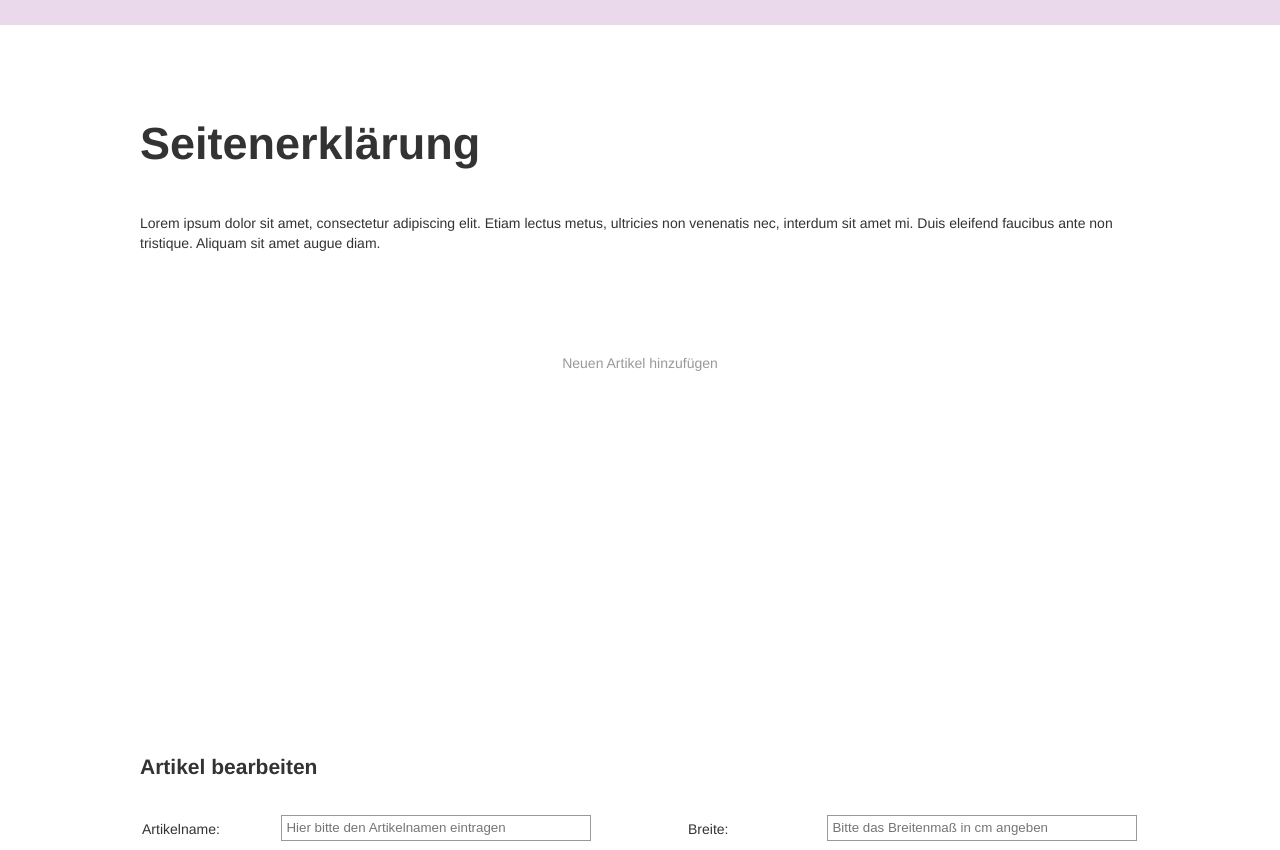
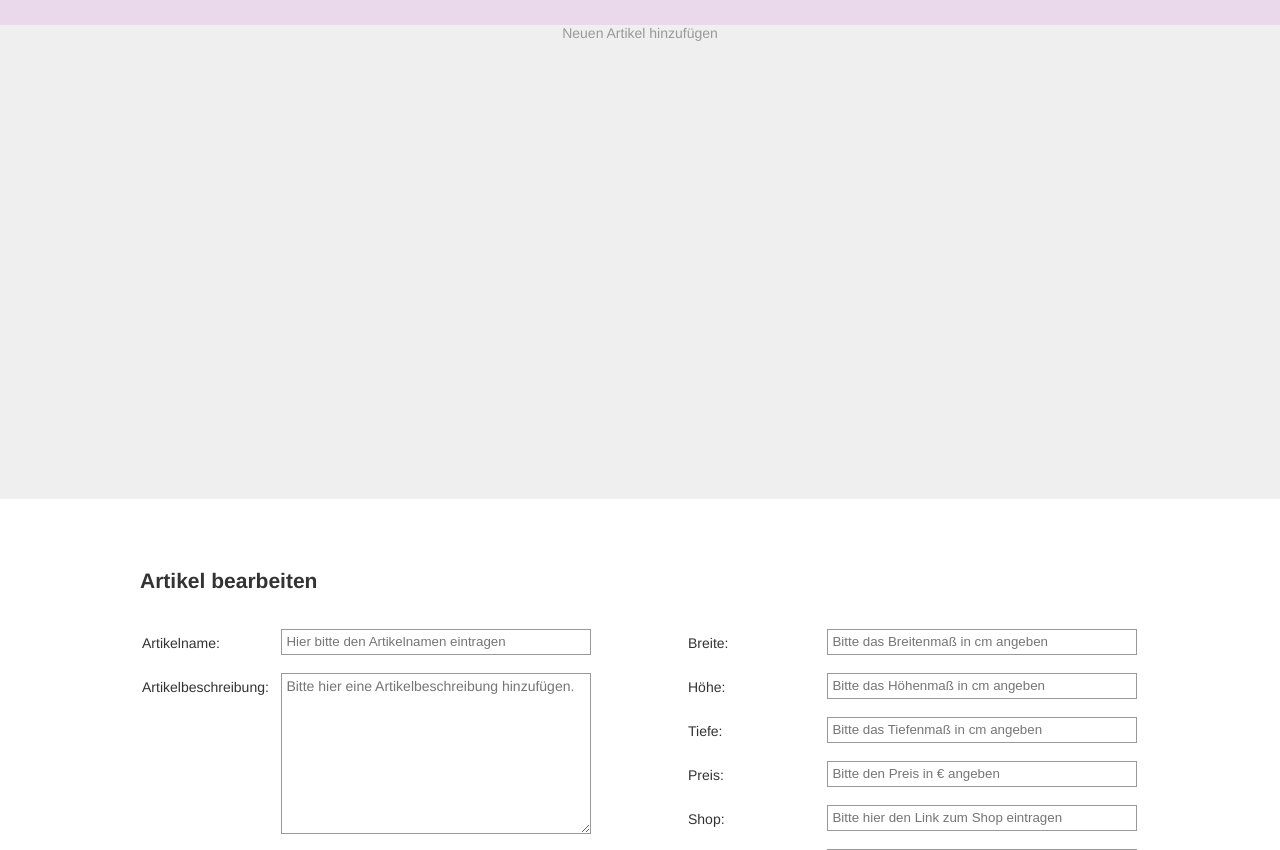
Before and after one commit to schubalibre/mme, a PHP site: page / in a window 1280 px wide. Shown: the part 321-1171 px from the top of the page. Run offline with PHP 8.4, Linux system fonts and the light colour scheme; some libraries are stand-ins or nearby versions.

Commit message:
erklärung angepasst

```diff
--- a/css/main.css
+++ b/css/main.css
@@ -12,7 +12,7 @@ body {
     font-size: 14px;
     line-height: 1.42857;
     color: #333;
-    background-color: #FFF;
+    background-color: #FFF;;
 }
 
 header, footer {
@@ -40,6 +40,13 @@ section{
 }
 
 /************** header/footer css **************/
+
+header{
+    position: fixed;
+    width: 100%;
+    z-index: 10;
+    top:0;
+}
 
 nav a {
     color: #333333;
@@ -76,10 +83,12 @@ footer {
 
 /************** article-top css **************/
 
-
 #article-top{
+    margin-top:60px;
     position: relative;
-    height: 70vh;
+    height: 90vh;
+    padding:20px;
+    background-color: #efefef;
 }
 
 #article-top h1{
--- a/index.html
+++ b/index.html
@@ -25,19 +25,17 @@
         </nav>
     </div>
 </header>
-<div class="content">
-
-    <section id="article-top">
+<div id="article-top">
+    <div class="content">
         <h1>Seitenerklärung</h1>
         <p>Lorem ipsum dolor sit amet, consectetur adipiscing elit. Etiam lectus
             metus, ultricies non venenatis nec, interdum sit amet mi. Duis eleifend faucibus ante non tristique.
             Aliquam sit amet augue diam.
             <a href="#article-form">Neuen Artikel hinzufügen</a>
         </p>
-
-    </section>
-
-
+    </div>
+</div>
+<div class="content">
     <section id="article-form" class="clearfix">
         <!--  required bedeutet, dass es ein Pflichtfeld ist (muss ausgefüllt werden)
         id muss einmalig sein, dann kann man mit css und js darauf zugreifen
```
